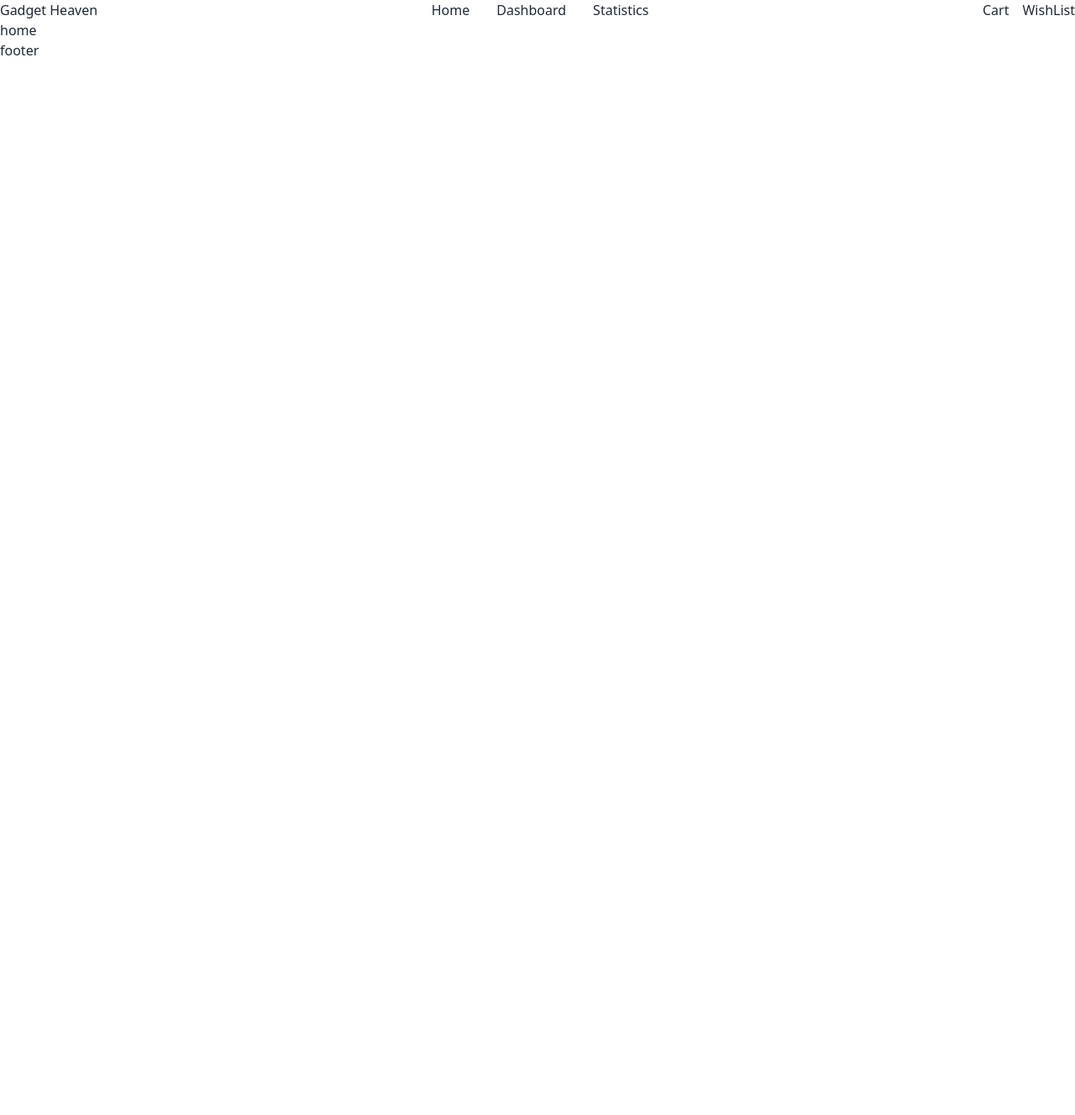
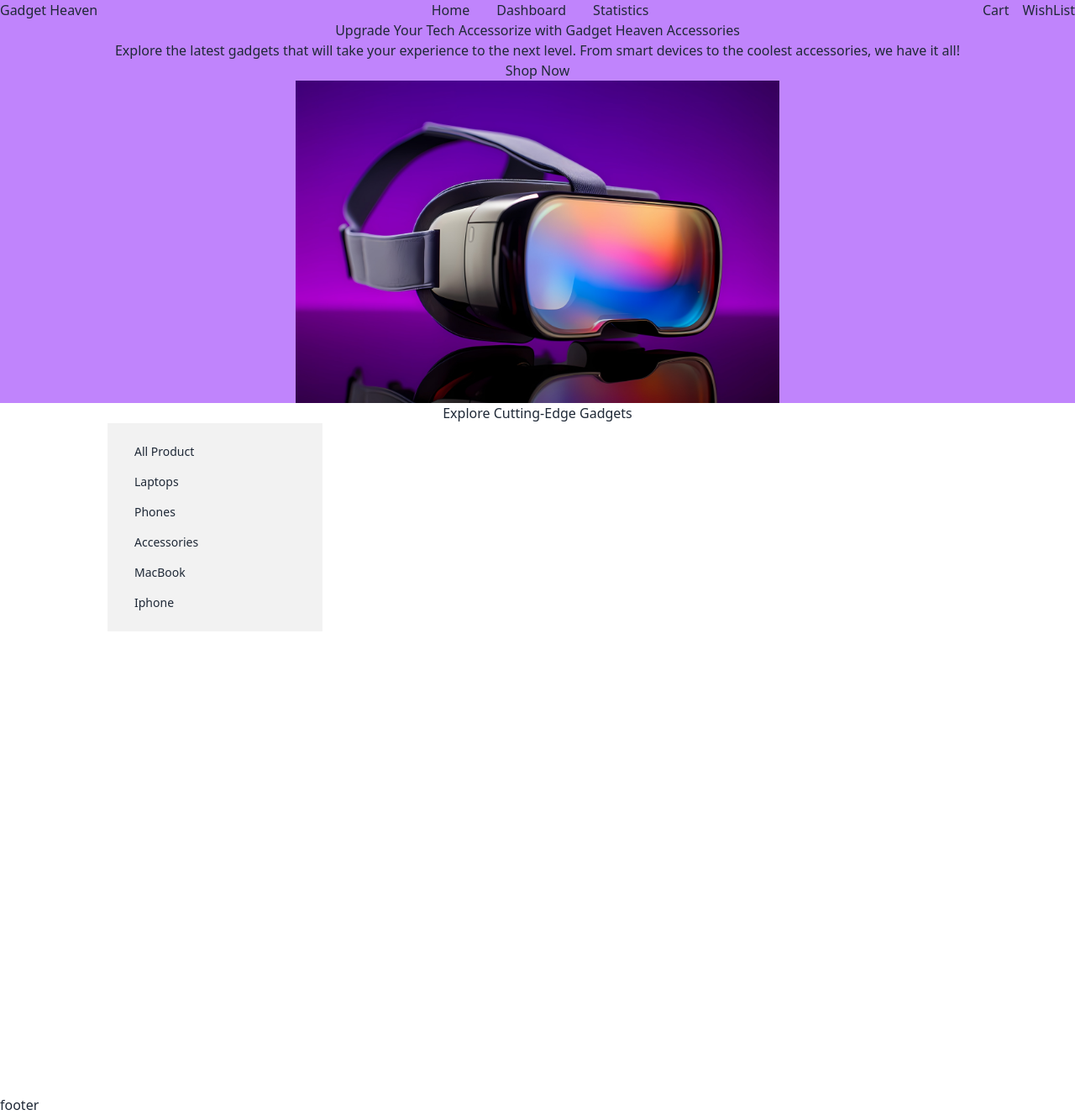
Before and after one commit to programming-hero-web-course-4/b10a8-gadget-heaven-m-im-ha, a React (Vite) app: page / in a window 1280 px wide. Shown: the whole page at 84% size. Before the commit the page ends 800 px from the top, so only its background shows below. Built offline with nearby package versions, Linux system fonts and the light colour scheme.

Commit message:
add SideNav

```diff
--- a/src/ui/Header.jsx
+++ b/src/ui/Header.jsx
@@ -1,26 +1,58 @@
 import { Link, NavLink, useLocation } from "react-router-dom";
 
 function Header() {
-  const {pathname}= useLocation();
-  // console.log(x)
+  const { pathname } = useLocation();
 
   return (
-    <div className="flex justify-between">
+    <div className="bg-purple-400">
+      <nav className="flex justify-between">
         <NavLink to="/">Gadget Heaven</NavLink>
         <div className="flex gap-8">
-        <NavLink className={pathname === "/home" ? `bg-green-600` : ``} to="/home">
+          <NavLink
+            className={pathname === "/home" ? `bg-green-600` : ``}
+            to="/home"
+          >
             Home
           </NavLink>
-        <NavLink  className={pathname === "/dashboard" ? `bg-green-600` : ``} to="/dashboard">Dashboard</NavLink>
-        <NavLink  className={pathname === "/stats" ? `bg-green-600` : ``} to="/stats">Statistics</NavLink>
+          <NavLink
+            className={pathname === "/dashboard" ? `bg-green-600` : ``}
+            to="/dashboard"
+          >
+            Dashboard
+          </NavLink>
+          <NavLink
+            className={pathname === "/stats" ? `bg-green-600` : ``}
+            to="/stats"
+          >
+            Statistics
+          </NavLink>
         </div>
         <div className="flex gap-4">
           <button>
-          <Link  className={pathname === "/cart" ? `bg-green-600` : ``} to="/cart">Cart</Link>
+            <Link
+              className={pathname === "/cart" ? `bg-green-600` : ``}
+              to="/cart"
+            >
+              Cart
+            </Link>
           </button>
           <button>
-          <Link  className={pathname === "/wishlist" ? `bg-green-600` : ``} to="/wishlist">WishList</Link>
+            <Link
+              className={pathname === "/wishlist" ? `bg-green-600` : ``}
+              to="/wishlist"
+            >
+              WishList
+            </Link>
           </button>
+        </div>
+      </nav>
+      <div className="flex flex-col justify-center">
+        <h2 className="text-center">Upgrade Your Tech Accessorize with Gadget Heaven Accessories</h2>
+        <p className="text-center">Explore the latest gadgets that will take your experience to the next level. From smart devices to the coolest accessories, we have it all!</p>
+        <button>Shop Now</button>
+      </div>
+      <div>
+        <img className="max-w-3xl max-h-96 mx-auto" src="/assets/banner.jpg" alt="banner img" />
       </div>
     </div>
   );
--- a/src/ui/Home.jsx
+++ b/src/ui/Home.jsx
@@ -1,9 +1,15 @@
+import SideNav from "./SideNav";
+
 function Home() {
-    return (
-        <div>
-            home
-        </div>
-    )
+  return (
+    <div>
+      <h3 className="text-center">Explore Cutting-Edge Gadgets</h3>
+      <div className="max-w-5xl mx-auto">
+      <SideNav/>
+
+      </div>
+    </div>
+  );
 }
 
-export default Home
+export default Home;
--- /dev/null
+++ b/src/ui/SideNav.jsx
@@ -0,0 +1,41 @@
+function SideNav() {
+  return (
+    <div>
+      <div className="drawer lg:drawer-open">
+        <input id="my-drawer-2" type="checkbox" className="drawer-toggle" />
+        <div className="drawer-content flex flex-col items-center justify-center">
+        </div>
+        <div className="drawer-side">
+          <label
+            htmlFor="my-drawer-2"
+            aria-label="close sidebar"
+            className="drawer-overlay"
+          ></label>
+          <ul className="min-h-auto menu w-64 bg-base-200 p-4 text-base-content">
+            {/* Sidebar content here */}
+            <li>
+              <a>All Product</a>
+            </li>
+            <li>
+              <a>Laptops</a>
+            </li>
+            <li>
+              <a>Phones</a>
+            </li>
+            <li>
+              <a>Accessories</a>
+            </li>
+            <li>
+              <a>MacBook</a>
+            </li>
+            <li>
+              <a>Iphone</a>
+            </li>
+          </ul>
+        </div>
+      </div>
+    </div>
+  );
+}
+
+export default SideNav;
```
Lines whose indentation alone changed are shown as unchanged.
